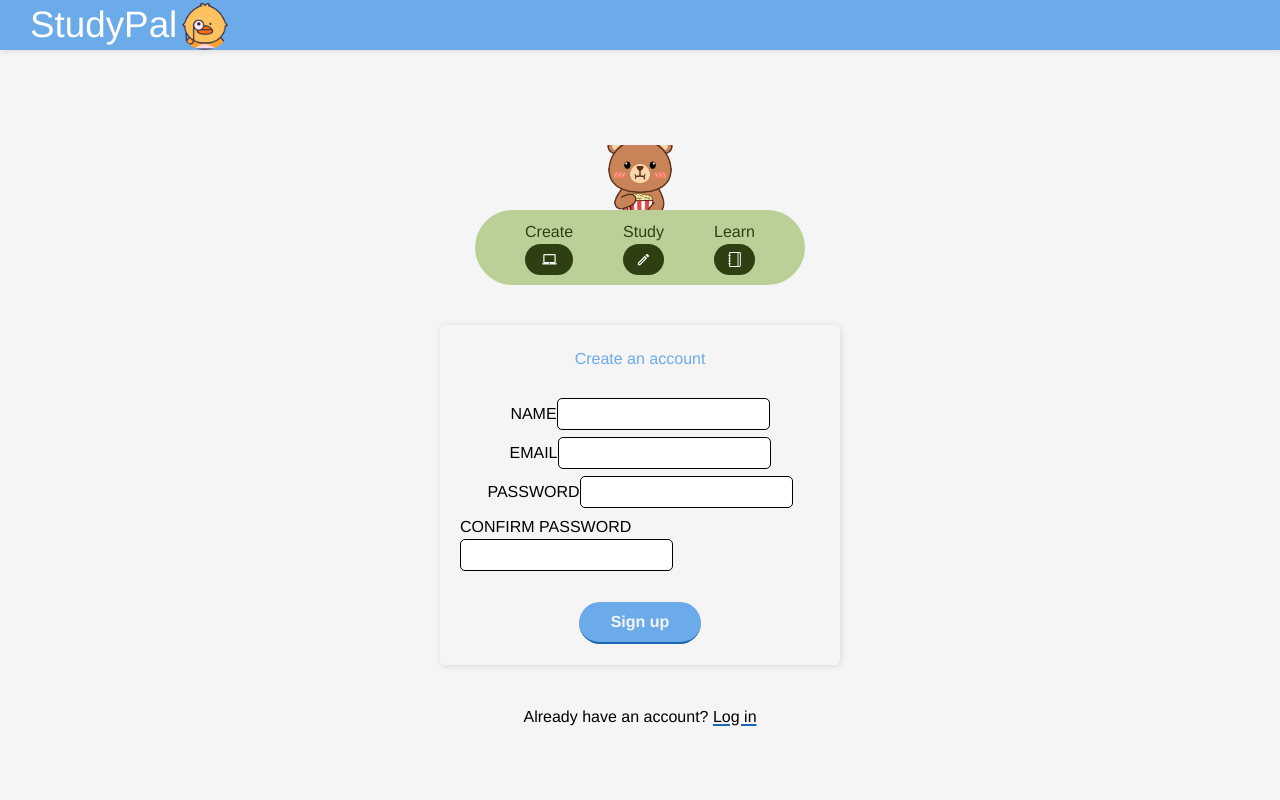
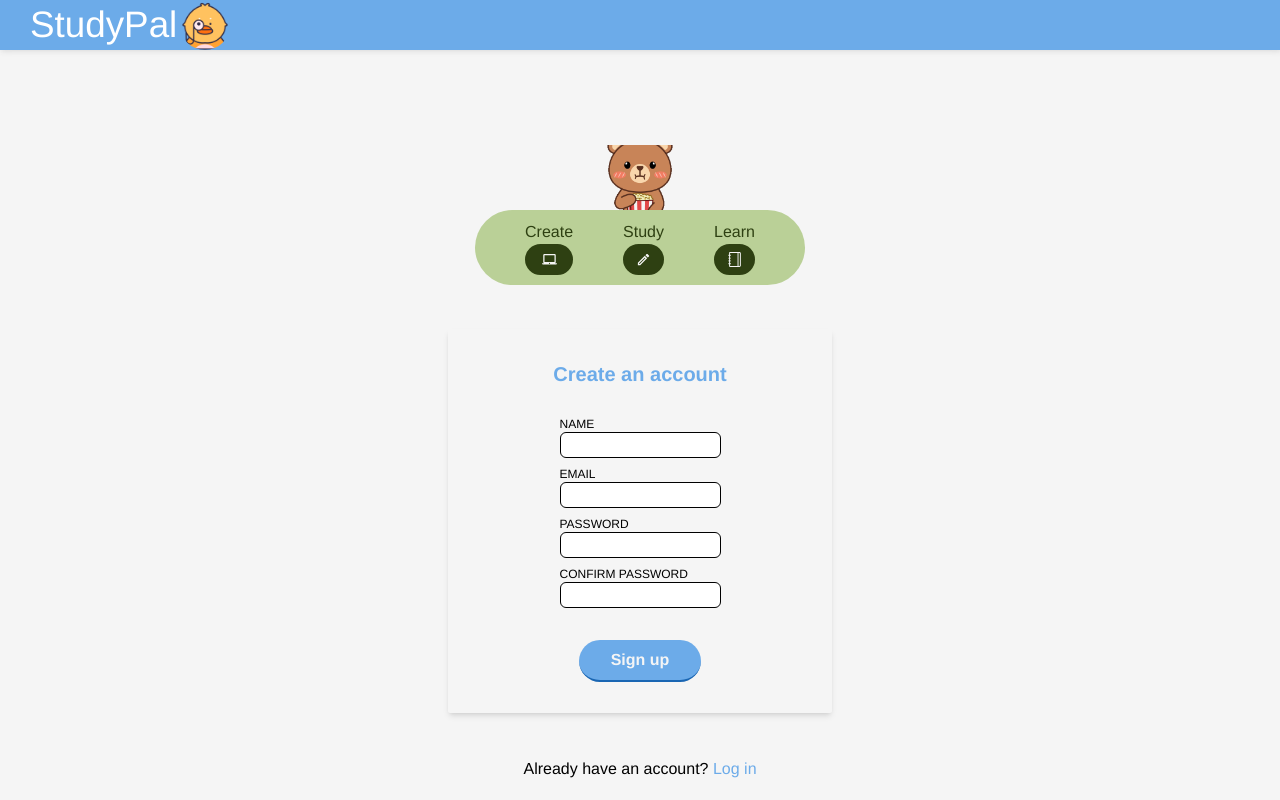
Before and after one commit to HafsaSarker/studyPal, a React (Vite) app in the folder client/: page / in a window 1280 px wide. Both pictures are taken after a click on the element "Create account". Built offline with nearby package versions, Linux system fonts and the light colour scheme; a web font is replaced by a local one.

Commit message:
style register and login forms

```diff
--- a/client/src/pages/Auth/AuthModal.jsx
+++ b/client/src/pages/Auth/AuthModal.jsx
@@ -1,40 +1,61 @@
-import { MdOutlineCreate, MdLaptopMac } from 'react-icons/md'
-import { SlNotebook } from 'react-icons/sl'
-import './AuthModal.css'
-import Register from './register/Register';
-import Login from './login/Login';
+import { MdOutlineCreate, MdLaptopMac } from "react-icons/md";
+import { SlNotebook } from "react-icons/sl";
+import "./AuthModal.css";
+import Register from "./register/Register";
+import Login from "./login/Login";
 
-export default function HomePage({logIn, setLogIn}){
-    function changeForms(){
-        setLogIn(prevState => !prevState);
-    }
-    return (
-        <div className="Home-Page">
-            <img className='bear' src="./createAcc.gif" />
-            <div className="intro">
-                <h4>Create<span className="icon"><MdLaptopMac /></span></h4>
+export default function HomePage({ logIn, setLogIn }) {
+  function changeForms() {
+    setLogIn((prevState) => !prevState);
+  }
+  return (
+    <div className="Home-Page">
+      <img className="bear" src="./createAcc.gif" />
+      <div className="intro">
+        <h4>
+          Create
+          <span className="icon">
+            <MdLaptopMac />
+          </span>
+        </h4>
 
-                <h4>Study<span className="icon"><MdOutlineCreate /></span></h4>
+        <h4>
+          Study
+          <span className="icon">
+            <MdOutlineCreate />
+          </span>
+        </h4>
 
-                <h4>Learn<span className="icon"><SlNotebook /></span></h4>
-            </div>
+        <h4>
+          Learn
+          <span className="icon">
+            <SlNotebook />
+          </span>
+        </h4>
+      </div>
 
-            { logIn ?
-            (
-                <Login />
-            ) :
-            (
-                <Register />
-            )
-            }
-            { logIn ? (
-                <p>New here? <span className='log-in-link' onClick={changeForms}>Create account</span></p>
-            ) : (
-                <p>Already have an account? <span className='log-in-link' onClick={changeForms}>Log in</span></p>
-            ) }
-
-
-
-        </div>
-    )
+      {logIn ? <Login /> : <Register />}
+      {logIn ? (
+        <p>
+          New here?{" "}
+          <span
+            className="cursor-pointer text-light-blue decoration-light-blue underline-offset-2 ease-linear hover:underline"
+            onClick={changeForms}
+          >
+            Create account
+          </span>
+        </p>
+      ) : (
+        <p>
+          Already have an account?{" "}
+          <span
+            className="cursor-pointer text-light-blue decoration-light-blue underline-offset-2 ease-linear hover:underline"
+            onClick={changeForms}
+          >
+            Log in
+          </span>
+        </p>
+      )}
+    </div>
+  );
 }
--- a/client/src/pages/Auth/login/Login.jsx
+++ b/client/src/pages/Auth/login/Login.jsx
@@ -54,7 +54,7 @@ function Login() {
   return (
     <div>
       <form
-        className="m-11 flex h-80 w-96 flex-col items-center justify-center gap-2 rounded-sm px-5 py-3 shadow-md"
+        className="m-11 flex h-96 w-96 flex-col items-center justify-center gap-2 rounded-sm px-5 py-3 shadow-md"
         onSubmit={loginFormSubmit}
       >
         <h2 className="mb-5 text-xl font-semibold text-light-blue">
@@ -63,7 +63,7 @@ function Login() {
         <label className="flex flex-col text-xs">
           EMAIL
           <input
-            className="rounded-md border border-black px-0.5 py-1"
+            className="rounded-md border border-black px-0.5 py-1 outline-none focus:outline-none"
             type="email"
             name="email"
             onChange={handleChange}
@@ -72,7 +72,7 @@ function Login() {
         <label className="flex flex-col text-xs">
           PASSWORD
           <input
-            className="rounded-md border border-black px-0.5 py-1"
+            className="rounded-md border border-black px-0.5 py-1 outline-none focus:outline-none"
             type="password"
             name="password"
             onChange={handleChange}
--- a/client/src/pages/Auth/register/Register.jsx
+++ b/client/src/pages/Auth/register/Register.jsx
@@ -1,109 +1,120 @@
-import { useEffect, useState } from 'react'
-import { useDispatch, useSelector } from 'react-redux'
-import { useNavigate } from 'react-router-dom'
-import { toast } from 'react-toastify'
-import { register, reset } from '../../../features/auth/authSlice'
-import Spinner from '../../../Components/spinner/Spinner'
-import '../AuthModal.css'
+import { useEffect, useState } from "react";
+import { useDispatch, useSelector } from "react-redux";
+import { useNavigate } from "react-router-dom";
+import { toast } from "react-toastify";
+import { register, reset } from "../../../features/auth/authSlice";
+import Spinner from "../../../Components/spinner/Spinner";
+import "../AuthModal.css";
 
 function Register() {
-    const dispatch = useDispatch()
-    const navigate = useNavigate()
+  const dispatch = useDispatch();
+  const navigate = useNavigate();
 
   const [formData, setFormData] = useState({
-        name: '',
-        email:'',
-        password: '',
-        confirmPass: ''
-    })
+    name: "",
+    email: "",
+    password: "",
+    confirmPass: "",
+  });
 
-    const {name, email, password, confirmPass} = formData
+  const { name, email, password, confirmPass } = formData;
 
-    const {user, isLoading, isError, isSuccess, message} = useSelector((state) => state.auth)
+  const { user, isLoading, isError, isSuccess, message } = useSelector(
+    (state) => state.auth,
+  );
 
   //watch for changes in user, isError, etc...
   useEffect(() => {
-        if(isError){
-            toast.error(message)
+    if (isError) {
+      toast.error(message);
     }
 
-        if(isSuccess || user){
-            navigate('/dashboard')
+    if (isSuccess || user) {
+      navigate("/dashboard");
     }
     //if everything is ok, reset
-        dispatch(reset())
-    }, [user, isError, isSuccess, isLoading, dispatch, navigate])
+    dispatch(reset());
+  }, [user, isError, isSuccess, isLoading, dispatch, navigate]);
 
   const handleChange = (e) => {
-        const {name, value} = e.target
+    const { name, value } = e.target;
 
     setFormData((prev) => ({
       ...prev,
-            [name]: value
-        }))
-    }
+      [name]: value,
+    }));
+  };
 
-    const createAccount = (e) =>{
-        e.preventDefault()
+  const createAccount = (e) => {
+    e.preventDefault();
 
-        if(password !== confirmPass) {
-            toast.error('Passwords do not match')
+    if (password !== confirmPass) {
+      toast.error("Passwords do not match");
     } else {
       const userData = {
         name,
         email,
-                password
+        password,
+      };
+
+      dispatch(register(userData));
     }
+  };
 
-            dispatch(register(userData))
-        }
-    }
-
-    if(isLoading) {
-        return <Spinner />
+  if (isLoading) {
+    return <Spinner />;
   }
 
   return (
     <div>
-            <form className="signUp-form" onSubmit={createAccount}>
-                <h2>Create an account</h2>
-                <label>
+      <form
+        className="m-11 flex h-96 w-96 flex-col items-center justify-center gap-2 rounded-sm px-5 py-3 shadow-md"
+        onSubmit={createAccount}
+      >
+        <h2 className="mb-5 text-xl font-semibold text-light-blue">
+          Create an account
+        </h2>
+        <label className="flex flex-col text-xs">
           NAME
           <input
+            className="rounded-md border border-black px-0.5 py-1 outline-none focus:outline-none"
             type="text"
-                        name='name'
+            name="name"
             onChange={handleChange}
           />
         </label>
-                <label>
+        <label className="flex flex-col text-xs">
           EMAIL
           <input
+            className="rounded-md border border-black px-0.5 py-1 outline-none focus:outline-none"
             type="email"
-                        name='email'
+            name="email"
             onChange={handleChange}
           />
         </label>
-                <label>
+        <label className="flex flex-col text-xs">
           PASSWORD
           <input
+            className="rounded-md border border-black px-0.5 py-1 outline-none focus:outline-none"
             type="password"
-                        name='password'
+            name="password"
             onChange={handleChange}
           />
         </label>
-                <label>
+        <label className="flex flex-col text-xs">
           CONFIRM PASSWORD
           <input
+            className="rounded-md border border-black px-0.5 py-1 outline-none focus:outline-none"
             type="password"
-                        name='confirmPass'
+            name="confirmPass"
             onChange={handleChange}
           />
         </label>
 
-                <button className='primary-button'>Sign up</button>
+        <button className="primary-button">Sign up</button>
       </form>
     </div>
-    )
+  );
 }
 
-export default Register
+export default Register;
```
Lines whose indentation alone changed are shown as unchanged.
